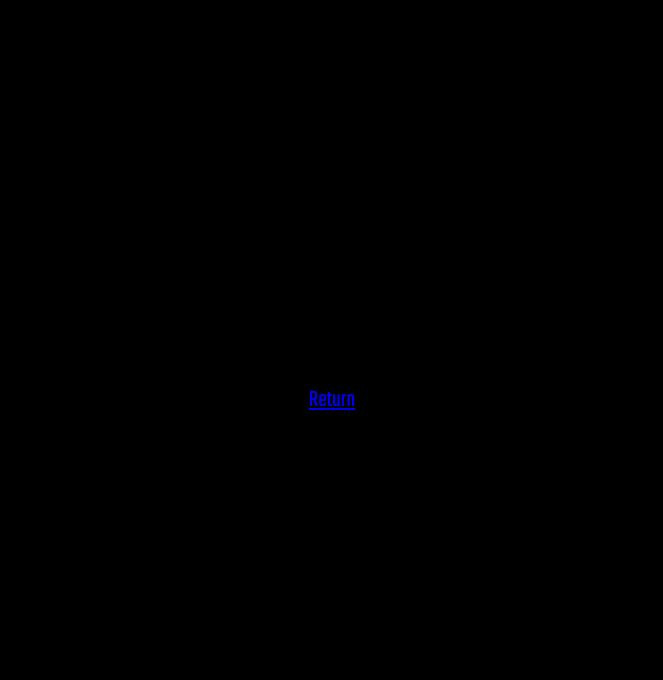
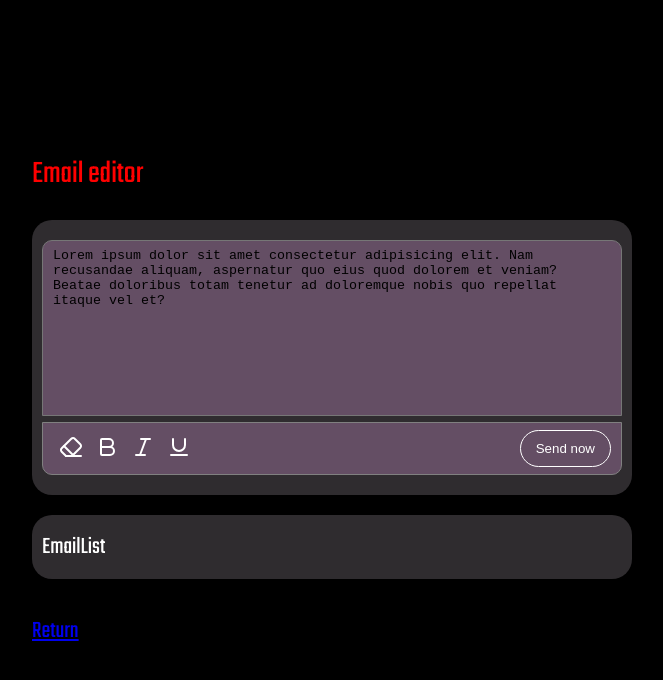
Before and after one commit to Nomex2008/My-React-App-Studing, a React (Vite) app: page /send in a window 1280 px wide. Shown: the top 680 px of the page, without its empty margins (308-971 px from the left). Built offline with nearby package versions, Linux system fonts and the light colour scheme.

Commit message:
Commit 14(Send2)

```diff
--- a/package.json
+++ b/package.json
@@ -10,6 +10,7 @@
     "preview": "vite preview"
   },
   "dependencies": {
+    "lucide-react": "^0.456.0",
     "react": "^18.3.1",
     "react-dom": "^18.2.0",
     "react-router-dom": "^6.27.0"
--- /dev/null
+++ b/src/components/Send/EmailList/EmailList.tsx
@@ -0,0 +1,7 @@
+const EmailList = () => {
+  return (
+    <div>EmailList</div>
+  )
+}
+
+export default EmailList
--- a/src/components/Send/Send.tsx
+++ b/src/components/Send/Send.tsx
@@ -1,9 +1,32 @@
+import { Bold, Eraser, Italic, Underline } from "lucide-react"
 import { Link } from "react-router-dom"
+import EmailList from "./EmailList/EmailList"
 import styles from './send.module.css'
 
 const Send = () => {
+  let text = 'Lorem ipsum dolor sit amet consectetur adipisicing elit. Nam recusandae aliquam, aspernatur quo eius quod dolorem et veniam? Beatae doloribus totam tenetur ad doloremque nobis quo repellat itaque vel et?'
+
   return (
     <section className={styles.send}>
+
+      <h1 className={styles.title}>Email editor</h1>
+
+      <div className={styles.card}>
+        <textarea className={styles.editor} spellCheck='false'
+        value={text}
+        onChange={() => {}}/>
+        <div className={styles.action}>
+          <div className={styles.tools}>
+            <button><Eraser/></button>
+            <button><Bold/></button>
+            <button><Italic/></button>
+            <button><Underline/></button>
+          </div>
+          <button className={styles.button}>Send now</button>
+        </div>
+      </div>
+
+      <div className={styles.emailList}><EmailList/></div>
 
       <div className={styles.return}><Link to='/'>Return</Link></div>
     </section>
--- a/src/components/Send/send.module.css
+++ b/src/components/Send/send.module.css
@@ -1,6 +1,84 @@
 .send {
+    max-width: 600px;
+}
+.title {
+    font-size: 32px;
+    margin-bottom: 30px;
+    color: red;
+}
 
+.card {
+    background-color:rgb(47, 44, 47);
+    padding: 20px 10px;
+    border-radius: 20px;
 }
+
+.editor {
+    background-color:rgba(100, 78, 100);
+    padding: 7px 10px;
+    border-radius: 10px 10px 0 0;
+    min-width: calc(600px - 42px);
+    height: 160px;
+    resize: none;
+}
+
+.action {
+    border: 1px solid gray;
+    display: flex;
+    justify-content: space-between;
+    align-items: center;
+    background-color:rgba(100, 78, 100);
+    padding: 7px 10px;
+    border-radius: 0 0 10px 10px;
+}
+
+.tools {
+    display: flex;
+    justify-content: space-between;
+    align-items: center;
+}
+.tools button{
+    background-color:#644E6466;
+    border: 0;
+    transition: all .3s ease;
+    color: white;
+}
+.tools button:hover {
+    color: red;
+}
+.tools button:active {
+    transform: scale(.9);
+}
+
+.button {
+    padding: 10px 15px;
+    border-radius: 20px;
+    background-color:rgba(100, 78, 100, 0.4);
+    border: 1px solid white;
+    transition: all .3s ease;
+    color: white;
+}
+.button:hover {
+    color: red;
+    border: 1px solid red;
+}
+.button:active {
+    transform: scale(.9);
+}
+
+.emailList {
+    margin-top: 20px;
+    background-color:rgb(47, 44, 47);
+    padding: 20px 10px;
+    border-radius: 20px;
+}
+
 .return {
-
+    margin-top: 40px;
 }
+.return a {
+    transition: all .3s ease;
+}
+.return a:hover {
+    color: red;
+}
```
Also changed, not shown: 1 other file (tests, documents, lock files or other folders).
